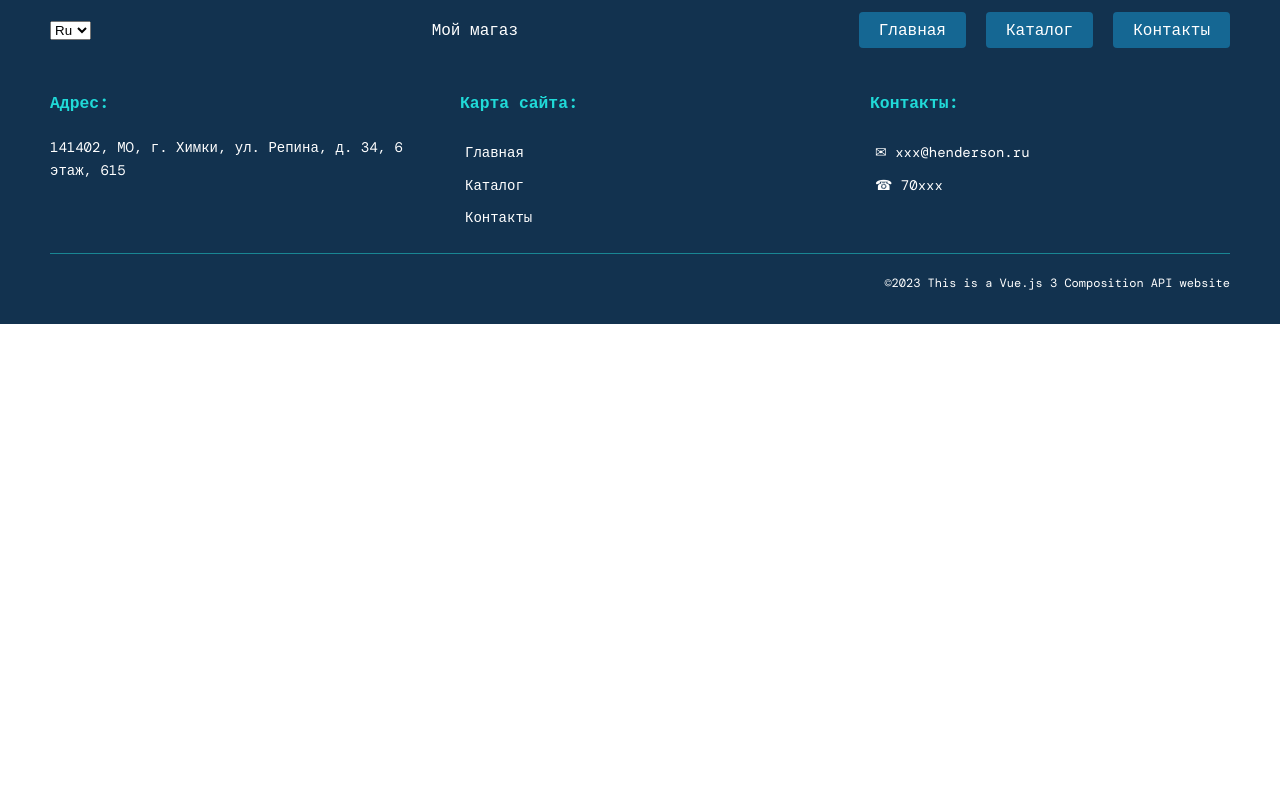
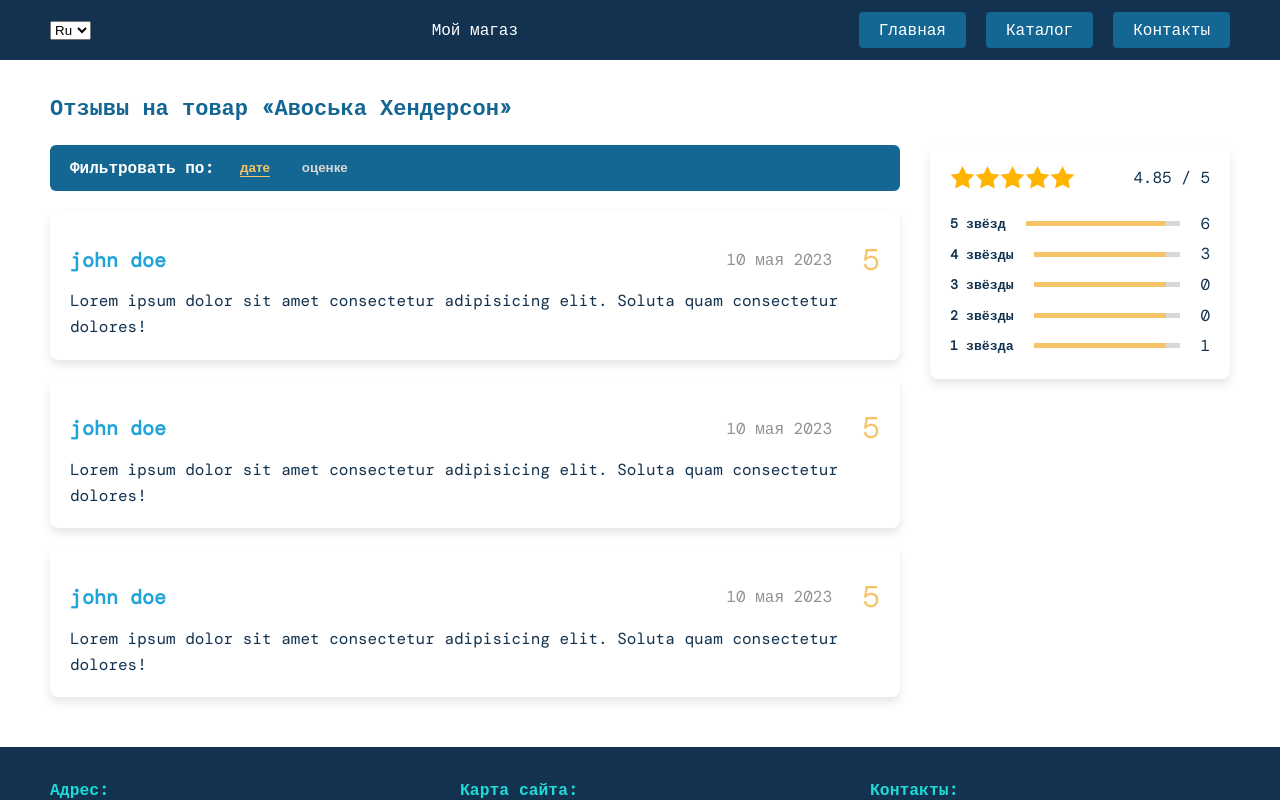
Before and after one commit to mbanakova/eshopCompApi, a Vue app: page /reviews/id1 in a window 1280 px wide. Shown: the top 800 px of the page. Built offline with nearby package versions, Linux system fonts and the light colour scheme; a web font is replaced by a local one.

Commit message:
reviews markup

```diff
--- a/src/assets/scss/global.scss
+++ b/src/assets/scss/global.scss
@@ -132,6 +132,7 @@ img {
 
 .section-title {
   font-size: 22px;
+  line-height: 1.6;
   margin: 0 0 20px;
   color: $accent;
 
--- a/src/assets/scss/vars.scss
+++ b/src/assets/scss/vars.scss
@@ -1,5 +1,6 @@
 $white: #ffffff;
 $black: #120b16;
+$gray: #929292;
 $dark: #12324f;
 $accent: #156793;
 $light: #20a3d9;
--- a/src/router/index.js
+++ b/src/router/index.js
@@ -30,7 +30,7 @@ const router = createRouter({
       component: () => import('@/views/FeedbackView.vue')
     },
     {
-      path: '/reviews',
+      path: '/reviews/:id',
       name: 'reviews',
       component: () => import('@/views/ReviewsView.vue')
     },
--- /dev/null
+++ b/src/stores/feedbacks.js
@@ -0,0 +1,16 @@
+import { ref } from 'vue'
+import { defineStore } from 'pinia'
+
+export const useFeedbacksStore = defineStore('feedbacks', () => {
+  const feedbacks = ref([])
+
+  const addFeedback = (obj) => {
+    feedbacks.value.push(obj)
+  }
+
+  const getFeedback = (productId) => {
+    return feedbacks.value.filter(feedback => feedback.productId === productId)[0]
+  }
+
+  return { feedbacks, addFeedback, getFeedback }
+})
--- a/src/views/FeedbackView.vue
+++ b/src/views/FeedbackView.vue
@@ -80,23 +80,28 @@
 import { reactive } from 'vue'
 import { useRoute } from 'vue-router'
 import { useProductsStore } from '@/stores/products'
+import { useFeedbacksStore } from '@/stores/feedbacks'
 import { vImgSrc } from '@/directives/vImgSrc.js'
 
 const products = useProductsStore()
+const feedbacks = useFeedbacksStore()
 const route = useRoute()
 
 const routeId = route.params.id
 const product = products.getProduct(routeId)
 
 const userFeedback = reactive({
-  product: routeId,
+  productId: routeId,
   rate: '',
   comment: '',
   username: '',
   rulesConfirmed: true
 })
+
 const submitFeedback = () => {
   console.log(userFeedback)
+
+  feedbacks.addFeedback(userFeedback)
 }
 </script>
 
--- a/src/views/ProductView.vue
+++ b/src/views/ProductView.vue
@@ -18,7 +18,9 @@
         </ul>
         <div class="product__rate">
           <div class="product__rate-stars">*****</div>
-          <RouterLink class="product__rate-reviews" to="/reviews">2 отзыва</RouterLink>
+          <RouterLink class="product__rate-reviews" :to="`/reviews/${product.id}`"
+            >2 отзыва</RouterLink
+          >
         </div>
         <p class="product__price">{{ product.price }} ₽</p>
         <div class="product__info-footer">
--- a/src/views/ReviewsView.vue
+++ b/src/views/ReviewsView.vue
@@ -1,9 +1,243 @@
 <template>
-  <main class="container">
-    <h1>reviews</h1>
+  <main class="reviews container">
+    <h1 class="section-title">Отзывы на товар «{{ product.title }} {{ product.color }}»</h1>
+    <div class="rates">
+      <div class="rates__filter filter">
+        <h3 class="filter__title">Фильтровать по:</h3>
+        <button class="filter__button filter__button--active">дате</button>
+        <button class="filter__button">оценке</button>
+      </div>
+      <ul class="rates__list">
+        <li class="rates__item rate">
+          <div class="rate__top">
+            <h3 class="rate__user">john doe</h3>
+            <p class="rate__timestamp">10 мая 2023</p>
+            <p class="rate__user-rate">5</p>
+          </div>
+          <p class="rate__comment">
+            Lorem ipsum dolor sit amet consectetur adipisicing elit. Soluta quam consectetur
+            dolores!
+          </p>
+        </li>
+
+        <li class="rates__item rate">
+          <div class="rate__top">
+            <h3 class="rate__user">john doe</h3>
+            <p class="rate__timestamp">10 мая 2023</p>
+            <p class="rate__user-rate">5</p>
+          </div>
+          <p class="rate__comment">
+            Lorem ipsum dolor sit amet consectetur adipisicing elit. Soluta quam consectetur
+            dolores!
+          </p>
+        </li>
+
+        <li class="rates__item rate">
+          <div class="rate__top">
+            <h3 class="rate__user">john doe</h3>
+            <p class="rate__timestamp">10 мая 2023</p>
+            <p class="rate__user-rate">5</p>
+          </div>
+          <p class="rate__comment">
+            Lorem ipsum dolor sit amet consectetur adipisicing elit. Soluta quam consectetur
+            dolores!
+          </p>
+        </li>
+      </ul>
+    </div>
+    <div class="total">
+      <div class="total__top">
+        <div class="total__stars"></div>
+        <div class="total__rate">4.85 / 5</div>
+      </div>
+      <ul class="total__bottom">
+        <li class="total__rate">
+          <h5 class="total__star">5 звёзд</h5>
+          <div class="total__bar"><div class="total__progress"></div></div>
+          <div class="total__counter">6</div>
+        </li>
+        <li class="total__rate">
+          <h5 class="total__star">4 звёзды</h5>
+          <div class="total__bar"><div class="total__progress"></div></div>
+          <div class="total__counter">3</div>
+        </li>
+        <li class="total__rate">
+          <h5 class="total__star">3 звёзды</h5>
+          <div class="total__bar"><div class="total__progress"></div></div>
+          <div class="total__counter">0</div>
+        </li>
+        <li class="total__rate">
+          <h5 class="total__star">2 звёзды</h5>
+          <div class="total__bar"><div class="total__progress"></div></div>
+          <div class="total__counter">0</div>
+        </li>
+        <li class="total__rate">
+          <h5 class="total__star">1 звёзда</h5>
+          <div class="total__bar"><div class="total__progress"></div></div>
+          <div class="total__counter">1</div>
+        </li>
+      </ul>
+    </div>
   </main>
 </template>
 
-<script setup></script>
+<script setup>
+import { useRoute } from 'vue-router'
+import { useProductsStore } from '@/stores/products'
+const route = useRoute()
+const products = useProductsStore()
+const routeId = route.params.id
+const product = products.getProduct(routeId)
+</script>
 
-<style lang="scss" scoped></style>
+<style lang="scss" scoped>
+.reviews {
+  display: grid;
+  grid-template-areas:
+    'title   .'
+    'rates   total'
+    'rates   .';
+  grid-column-gap: 30px;
+}
+
+.section-title {
+  grid-area: title;
+}
+
+.rates {
+  grid-area: rates;
+}
+
+.total {
+  grid-area: total;
+  box-shadow: $shadow;
+  padding: 20px;
+  border-radius: 8px;
+  width: 300px;
+}
+.rates__filter {
+  margin-bottom: 20px;
+}
+.filter {
+  display: flex;
+  gap: 20px;
+  align-items: center;
+  background-color: $accent;
+  padding: 10px 20px;
+  border-radius: 6px;
+  color: $white;
+}
+
+.filter__title {
+  margin: 0;
+  font-size: 16px;
+}
+
+.filter__button {
+  background-color: transparent;
+  border: none;
+  outline: none;
+  color: $border;
+  cursor: pointer;
+  font-weight: 700;
+
+  &--active {
+    color: $bright;
+    text-decoration: underline;
+    text-underline-offset: 4px;
+  }
+}
+
+.rates__list {
+  list-style: none;
+  margin: 0;
+  padding: 0;
+  display: flex;
+  flex-direction: column;
+  gap: 20px;
+}
+
+.rate {
+  box-shadow: $shadow;
+  padding: 20px;
+  border-radius: 8px;
+}
+
+.rate__top {
+  display: flex;
+  justify-content: space-between;
+  align-items: center;
+}
+
+.rate__user {
+  margin: 0 auto 0 0;
+  color: $light;
+  font-size: 20px;
+}
+
+.rate__timestamp {
+  margin-right: 30px;
+  color: $gray;
+}
+
+.rate__user-rate {
+  font-size: 30px;
+  color: $bright;
+  margin: 0;
+}
+
+.rate__comment {
+  margin: 0;
+}
+
+.total__top {
+  display: flex;
+  justify-content: space-between;
+  align-items: center;
+  margin-bottom: 20px;
+}
+
+.total__stars {
+  width: 125px;
+  height: 25px;
+  background-image: url('./../assets/img/star.svg');
+  background-size: 25px 25px;
+  background-repeat: repeat-x;
+}
+
+.total__bottom {
+  list-style: none;
+  margin: 0;
+  padding: 0;
+  display: flex;
+  flex-direction: column;
+  gap: 5px;
+}
+
+.total__rate {
+  display: flex;
+  justify-content: space-between;
+  align-items: center;
+  gap: 20px;
+}
+
+.total__bar {
+  position: relative;
+  height: 5px;
+  flex-grow: 1;
+  background-color: $border;
+}
+
+.total__progress {
+  position: absolute;
+  left: 0;
+  top: 0;
+  height: inherit;
+  width: 90%;
+  background-color: $bright;
+}
+
+.total__star {
+  margin: 0;
+}
+</style>
```
